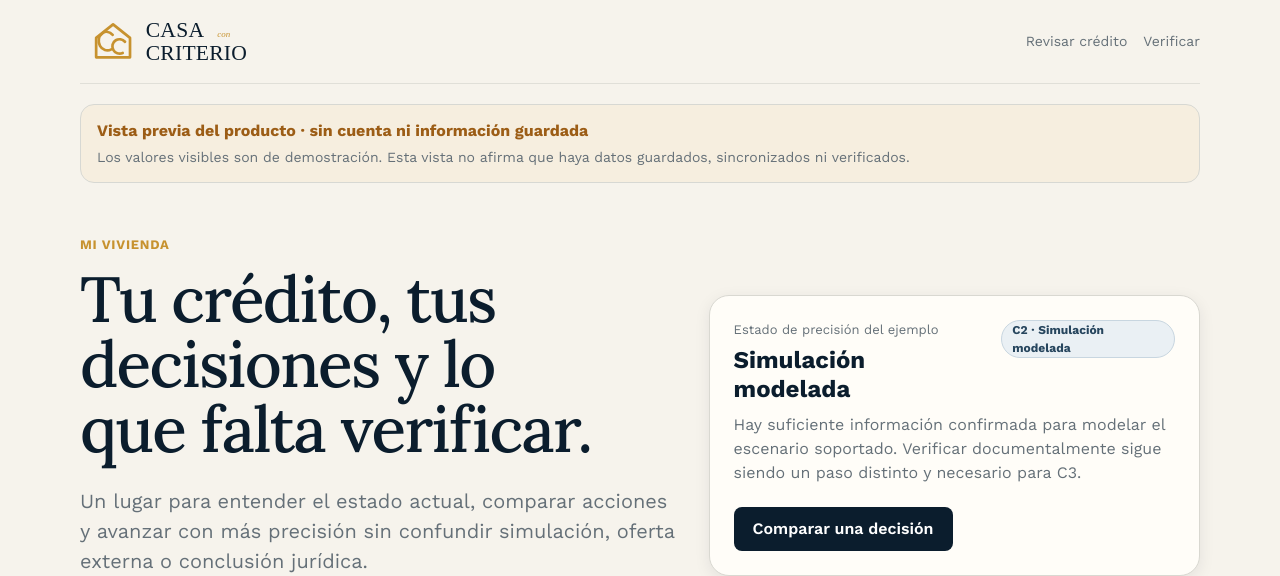
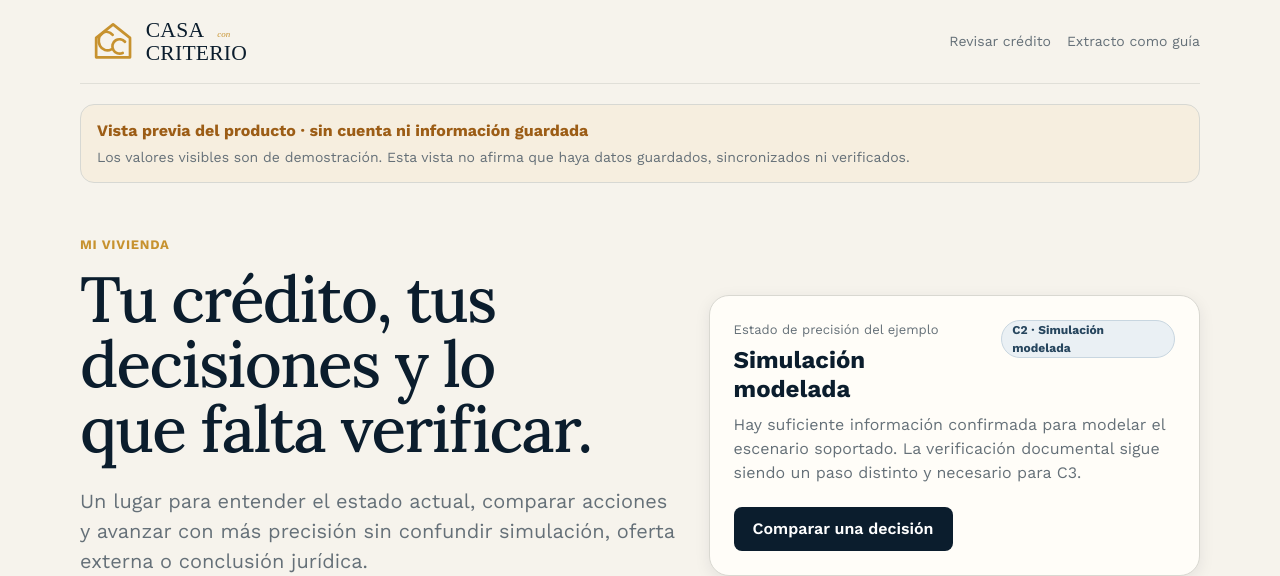
Before and after one commit to arendon7/VIVIENDA, a Next.js app: page /mi-vivienda in a window 1280 px wide. Shown: the top 576 px of the page. Built offline with nearby package versions, Linux system fonts and the light colour scheme.

Commit message:
fix(brand): label statement flow as guidance in Mi Vivienda

```diff
--- a/app/mi-vivienda/page.tsx
+++ b/app/mi-vivienda/page.tsx
@@ -36,7 +36,7 @@ export default function MiViviendaPage() {
         ariaLabel="Mi Vivienda"
         links={[
           { href: "/revisar", label: "Revisar crédito" },
-          { href: "/verificar", label: "Verificar" },
+          { href: "/verificar", label: "Extracto como guía" },
         ]}
       />
 
@@ -63,7 +63,7 @@ export default function MiViviendaPage() {
               <PrecisionBadge level="C2" />
             </div>
             <p className="section-copy">
-              Hay suficiente información confirmada para modelar el escenario soportado. Verificar documentalmente sigue siendo un paso distinto y necesario para C3.
+              Hay suficiente información confirmada para modelar el escenario soportado. La verificación documental sigue siendo un paso distinto y necesario para C3.
             </p>
             <a className="button button-primary" href="/revisar">Comparar una decisión</a>
           </div>
@@ -142,7 +142,7 @@ export default function MiViviendaPage() {
           </div>
           <div className={styles.workspaceGrid}>
             <article className={`surface ${styles.workspaceItem}`}><strong>Simulaciones</strong><p>Escenarios comparables con supuestos visibles.</p><a href="/revisar">Abrir simulador</a></article>
-            <article className={`surface ${styles.workspaceItem}`}><strong>Documentos</strong><p>La infraestructura segura para gestionar documentos está preparada, pero el archivo personal persistente aún no está activo.</p><a href="/verificar">Ver flujo de verificación</a></article>
+            <article className={`surface ${styles.workspaceItem}`}><strong>Documentos</strong><p>En esta Beta puedes usar tu extracto como referencia local para confirmar campos manualmente. El archivo personal persistente y la verificación documental no están activos.</p><a href="/verificar">Usar extracto como guía</a></article>
             <article className={`surface ${styles.workspaceItem}`}><strong>Planes y casos</strong><p>Un expediente solo debe existir después de elegir una ejecución real; preparar una opción no crea representación ni radicación.</p><span>Se habilitará en contexto</span></article>
           </div>
         </section>
```
